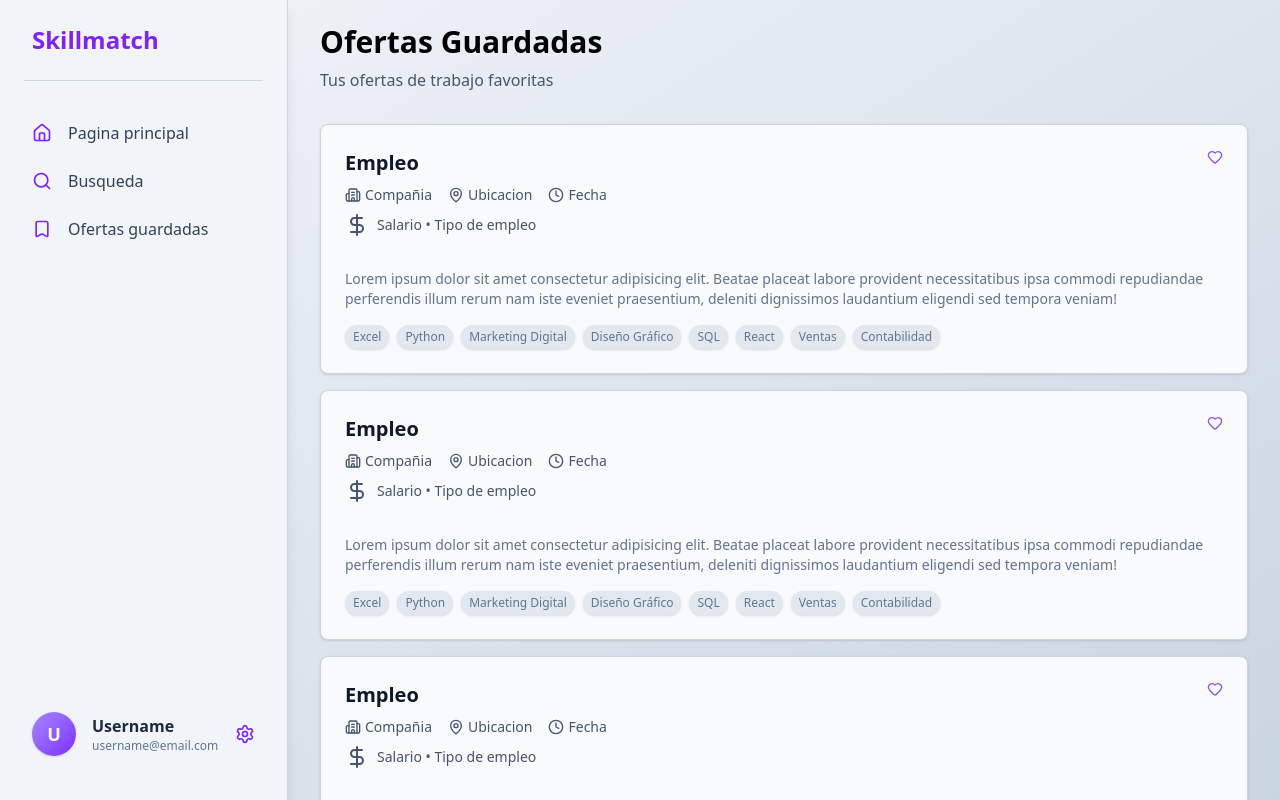
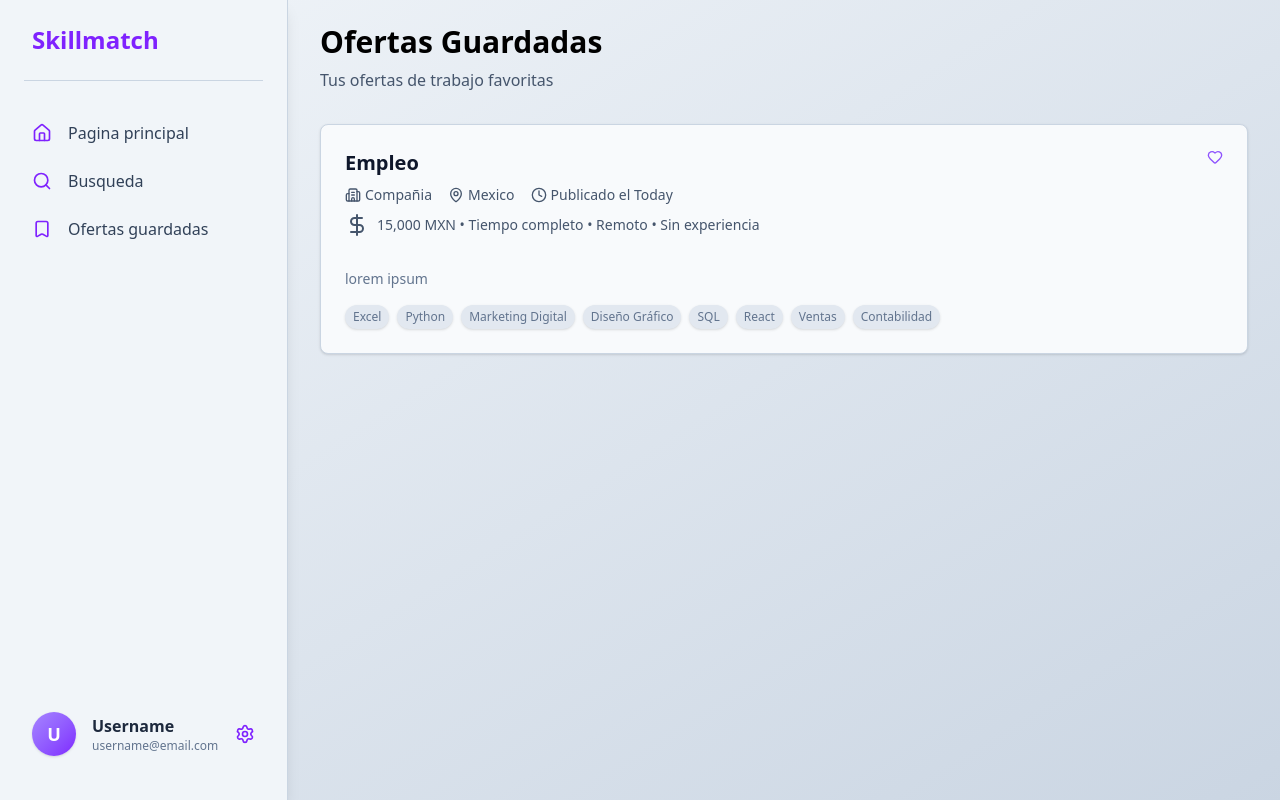
Before and after one commit to arieruov/skillmatch, a Vue app: page /app/savedoffers in a window 1280 px wide. Built offline with nearby package versions, Linux system fonts and the light colour scheme.

Commit message:
feat: update JobCard component to accept props for dynamic data; integrate JobCard into MainPage, SavedOffers, and Search views

```diff
--- a/src/components/app/JobCard.vue
+++ b/src/components/app/JobCard.vue
@@ -2,17 +2,20 @@
 import { Building2, MapPin, Clock, DollarSign, Heart } from "lucide-vue-next";
 import { ref } from "vue";
 
+const props = defineProps<{
+  name?: string;
+  company?: string;
+  location?: string;
+  date?: string;
+  salary?: string;
+  shift?: string;
+  modality?: string;
+  experience?: string;
+  description?: string;
+  skills?: string[];
+}>();
+
 const favorite = ref(false);
-const skills = [
-  "Excel",
-  "Python",
-  "Marketing Digital",
-  "Diseño Gráfico",
-  "SQL",
-  "React",
-  "Ventas",
-  "Contabilidad",
-];
 
 function toggleFavorite() {
   favorite.value = !favorite.value;
@@ -23,26 +26,36 @@ function toggleFavorite() {
   <section
     class="relative flex flex-col rounded-lg border border-slate-300 bg-slate-50 p-6 shadow-sm transition hover:scale-[101%] hover:cursor-pointer hover:shadow-lg"
   >
-    <h2 class="mb-2 text-xl font-bold text-slate-900">Empleo</h2>
+    <h2 class="mb-2 text-xl font-bold text-slate-900">{{ props.name }}</h2>
 
     <div class="mb-8">
       <div class="mb-2 flex items-center gap-4 text-sm text-slate-600">
         <div class="flex items-center gap-1">
           <Building2 class="h-4 w-4" />
-          <p>Compañia</p>
+          <p>{{ props.company }}</p>
         </div>
         <div class="flex items-center gap-1">
           <MapPin class="h-4 w-4" />
-          <p>Ubicacion</p>
+          <p>{{ props.location }}</p>
         </div>
         <div class="flex items-center gap-1">
           <Clock class="h-4 w-4" />
-          <p>Fecha</p>
+          <p>{{ "Publicado el " + props.date }}</p>
         </div>
       </div>
       <div className="flex items-center gap-2 text-sm text-slate-600">
         <DollarSign className="h-4 w-4" />
-        <p>Salario • Tipo de empleo</p>
+        <p>
+          {{
+            props.salary +
+            " • " +
+            props.shift +
+            " • " +
+            props.modality +
+            " • " +
+            props.experience
+          }}
+        </p>
       </div>
     </div>
 
@@ -57,15 +70,12 @@ function toggleFavorite() {
     </button>
 
     <div class="flex max-w-5xl flex-col gap-4">
-      <p class="text-sm text-slate-500">
-        Lorem ipsum dolor sit amet consectetur adipisicing elit. Beatae placeat
-        labore provident necessitatibus ipsa commodi repudiandae perferendis
-        illum rerum nam iste eveniet praesentium, deleniti dignissimos
-        laudantium eligendi sed tempora veniam!
+      <p class="text-sm whitespace-pre-line text-slate-500">
+        {{ props.description }}
       </p>
       <div class="flex flex-wrap gap-2">
         <span
-          v-for="skill in skills"
+          v-for="skill in props.skills"
           :key="skill"
           class="rounded-full bg-slate-200 px-2 py-1 text-xs font-medium text-slate-500 shadow-sm"
         >
--- a/src/views/MainPage.vue
+++ b/src/views/MainPage.vue
@@ -11,22 +11,27 @@ import JobCard from "@/components/app/JobCard.vue";
       </p>
     </div>
     <section class="flex flex-col gap-4">
-      <JobCard />
-      <JobCard />
-      <JobCard />
-      <JobCard />
-      <JobCard />
-      <JobCard />
-      <JobCard />
-      <JobCard />
-      <JobCard />
-      <JobCard />
-      <JobCard />
-      <JobCard />
+      <JobCard
+        name="Empleo"
+        company="Compañia"
+        location="Gyadalajara, Jalisco, Mexico"
+        date="01/01/2025"
+        salary="15,000 MXN"
+        shift="Tiempo completo"
+        modality="Remoto"
+        experience="Sin experiencia"
+        description="Descripcion de la oferta"
+        :skills="[
+          'Excel',
+          'Python',
+          'Marketing Digital',
+          'Diseño Gráfico',
+          'SQL',
+          'React',
+          'Ventas',
+          'Contabilidad',
+        ]"
+      />
     </section>
   </main>
 </template>
-
-Búsqueda por Habilidades
-
-Encuentra ofertas que coincidan con tus habilidades
--- a/src/views/SavedOffers.vue
+++ b/src/views/SavedOffers.vue
@@ -9,18 +9,27 @@ import JobCard from "@/components/app/JobCard.vue";
       <p className="text-slate-600">Tus ofertas de trabajo favoritas</p>
     </div>
     <section class="flex flex-col gap-4">
-      <JobCard />
-      <JobCard />
-      <JobCard />
-      <JobCard />
-      <JobCard />
-      <JobCard />
-      <JobCard />
-      <JobCard />
-      <JobCard />
-      <JobCard />
-      <JobCard />
-      <JobCard />
+      <JobCard
+        name="Empleo"
+        company="Compañia"
+        location="Mexico"
+        date="Today"
+        salary="15,000 MXN"
+        shift="Tiempo completo"
+        modality="Remoto"
+        experience="Sin experiencia"
+        description="lorem ipsum"
+        :skills="[
+          'Excel',
+          'Python',
+          'Marketing Digital',
+          'Diseño Gráfico',
+          'SQL',
+          'React',
+          'Ventas',
+          'Contabilidad',
+        ]"
+      />
     </section>
   </main>
 </template>
--- a/src/views/Search.vue
+++ b/src/views/Search.vue
@@ -35,18 +35,27 @@ import JobCard from "@/components/app/JobCard.vue";
     </div>
 
     <section class="flex flex-col gap-4">
-      <JobCard />
-      <JobCard />
-      <JobCard />
-      <JobCard />
-      <JobCard />
-      <JobCard />
-      <JobCard />
-      <JobCard />
-      <JobCard />
-      <JobCard />
-      <JobCard />
-      <JobCard />
+      <JobCard
+        name="Empleo"
+        company="Compañia"
+        location="Mexico"
+        date="Today"
+        salary="15,000 MXN"
+        shift="Tiempo completo"
+        modality="Remoto"
+        experience="Sin experiencia"
+        description="lorem ipsum"
+        :skills="[
+          'Excel',
+          'Python',
+          'Marketing Digital',
+          'Diseño Gráfico',
+          'SQL',
+          'React',
+          'Ventas',
+          'Contabilidad',
+        ]"
+      />
     </section>
   </main>
 </template>
```
